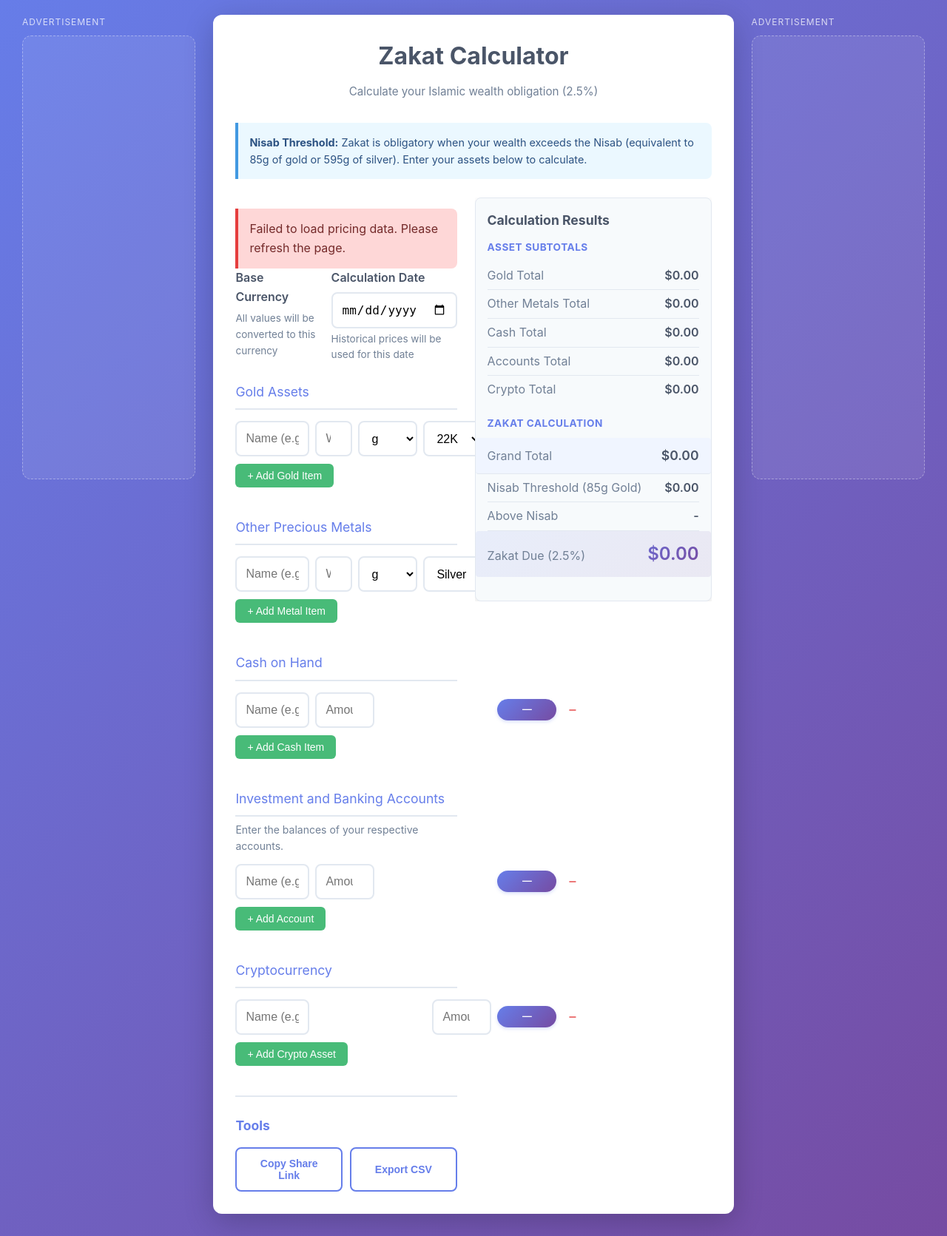
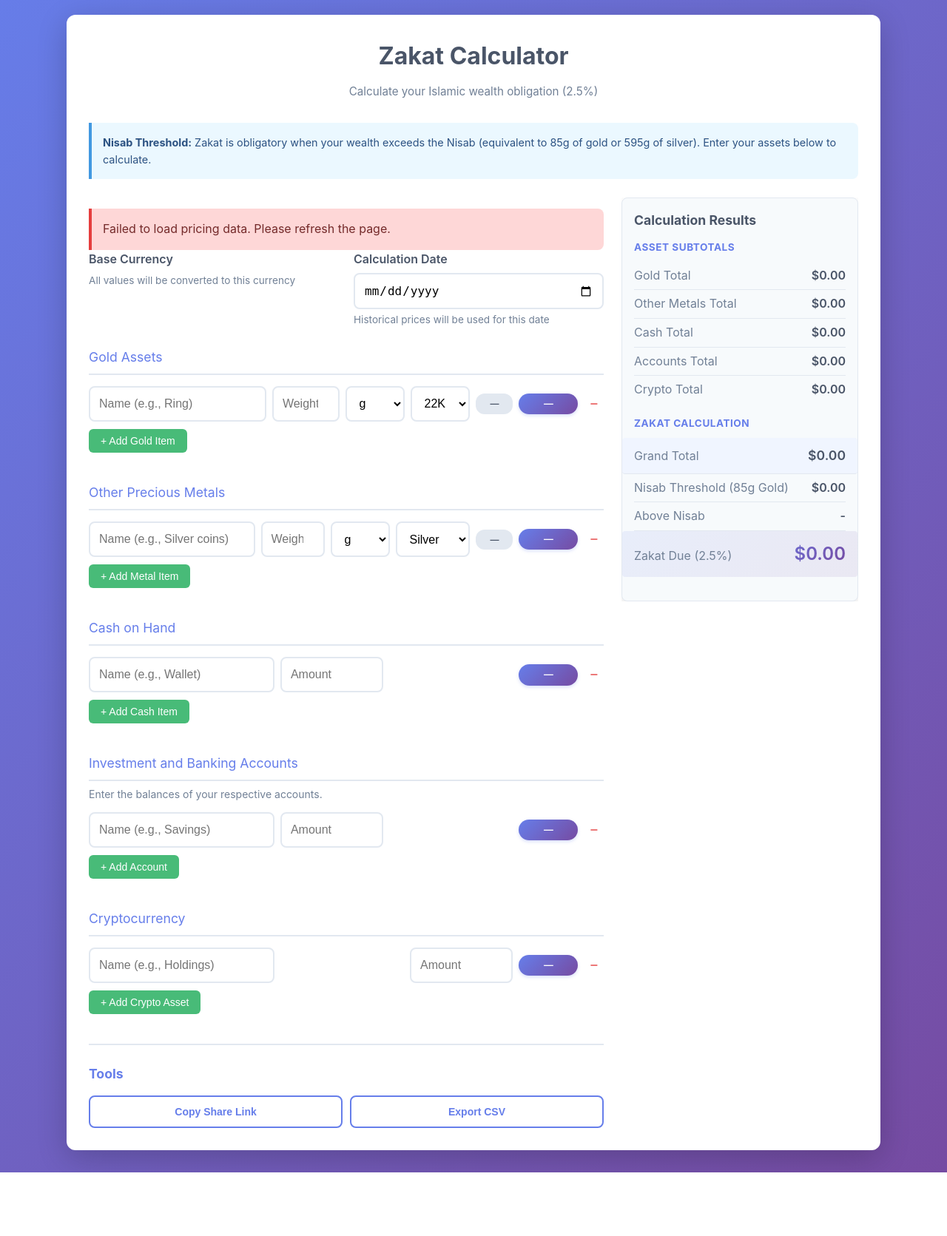
Before and after one commit to ace63093/zakatcalc, a Flask app: page / in a window 1280 px wide. Shown: the part 70-1741 px from the top of the page at 74% size. After the commit the page ends 1655 px from the top, so only its background shows below. Run offline with Flask 3, Linux system fonts and the light colour scheme; some libraries are stand-ins or nearby versions.

Commit message:
Revert adsense integration from production

```diff
--- a/app/templates/base.html
+++ b/app/templates/base.html
@@ -4,8 +4,6 @@
     <meta charset="UTF-8">
     <meta name="viewport" content="width=device-width, initial-scale=1.0">
     <title>{% block title %}Zakat Calculator{% endblock %}</title>
-    <script async src="https://pagead2.googlesyndication.com/pagead/js/adsbygoogle.js?client=ca-pub-6755257393645861"
-     crossorigin="anonymous"></script>
     {% block head %}{% endblock %}
     <style>
         * {
@@ -22,36 +20,12 @@
             padding: 20px;
         }
         .container {
-            width: 100%;
             max-width: 700px;
             margin: 0 auto;
             background: white;
             border-radius: 12px;
             box-shadow: 0 10px 40px rgba(0,0,0,0.2);
             padding: 30px;
-        }
-        .page-layout {
-            max-width: 1200px;
-            margin: 0 auto;
-        }
-        .page-content {
-            min-width: 0;
-        }
-        .ad-rail {
-            display: none;
-        }
-        .ad-rail-label {
-            color: rgba(255, 255, 255, 0.75);
-            font-size: 0.75rem;
-            text-transform: uppercase;
-            letter-spacing: 0.08em;
-            margin-bottom: 8px;
-        }
-        .ad-rail-slot {
-            min-height: 600px;
-            border: 1px dashed rgba(255, 255, 255, 0.35);
-            border-radius: 12px;
-            background: rgba(255, 255, 255, 0.08);
         }
         h1 {
             text-align: center;
@@ -404,7 +378,8 @@
                 padding: 30px;
             }
             .container {
-                max-width: 960px;
+                max-width: 1100px;
+                min-width: 900px;
             }
             .calculator-layout {
                 display: grid;
@@ -427,20 +402,6 @@
                 margin-top: 0;
                 box-shadow: 0 4px 12px rgba(0,0,0,0.1);
                 border: 1px solid #e2e8f0;
-            }
-        }
-
-        /* Desktop layout with side rails (>=900px) */
-        @media (min-width: 900px) {
-            .page-layout {
-                max-width: 1440px;
-                display: grid;
-                grid-template-columns: minmax(140px, 1fr) minmax(520px, 3fr) minmax(140px, 1fr);
-                gap: 24px;
-                align-items: start;
-            }
-            .ad-rail {
-                display: block;
             }
         }
 
@@ -495,7 +456,7 @@
         }
         /* Navigation styles */
         .site-nav {
-            max-width: 1440px;
+            max-width: 1200px;
             margin: 0 auto 20px;
             display: flex;
             justify-content: center;
@@ -548,21 +509,7 @@
         <a href="{{ url_for('main.faq') }}" {% if request.endpoint == 'main.faq' %}class="active"{% endif %}>FAQ</a>
         <a href="{{ url_for('main.contact') }}" {% if request.endpoint == 'main.contact' %}class="active"{% endif %}>Contact Us</a>
     </nav>
-    <div class="page-layout">
-        <aside class="ad-rail ad-left" aria-label="Advertisement">
-            <div class="ad-rail-label">Advertisement</div>
-            <!-- TODO: Insert AdSense ad unit markup for left rail -->
-            <div class="ad-rail-slot" aria-hidden="true"></div>
-        </aside>
-        <main class="page-content">
-            {% block content %}{% endblock %}
-        </main>
-        <aside class="ad-rail ad-right" aria-label="Advertisement">
-            <div class="ad-rail-label">Advertisement</div>
-            <!-- TODO: Insert AdSense ad unit markup for right rail -->
-            <div class="ad-rail-slot" aria-hidden="true"></div>
-        </aside>
-    </div>
+    {% block content %}{% endblock %}
     {% block scripts %}{% endblock %}
 </body>
 </html>
```
